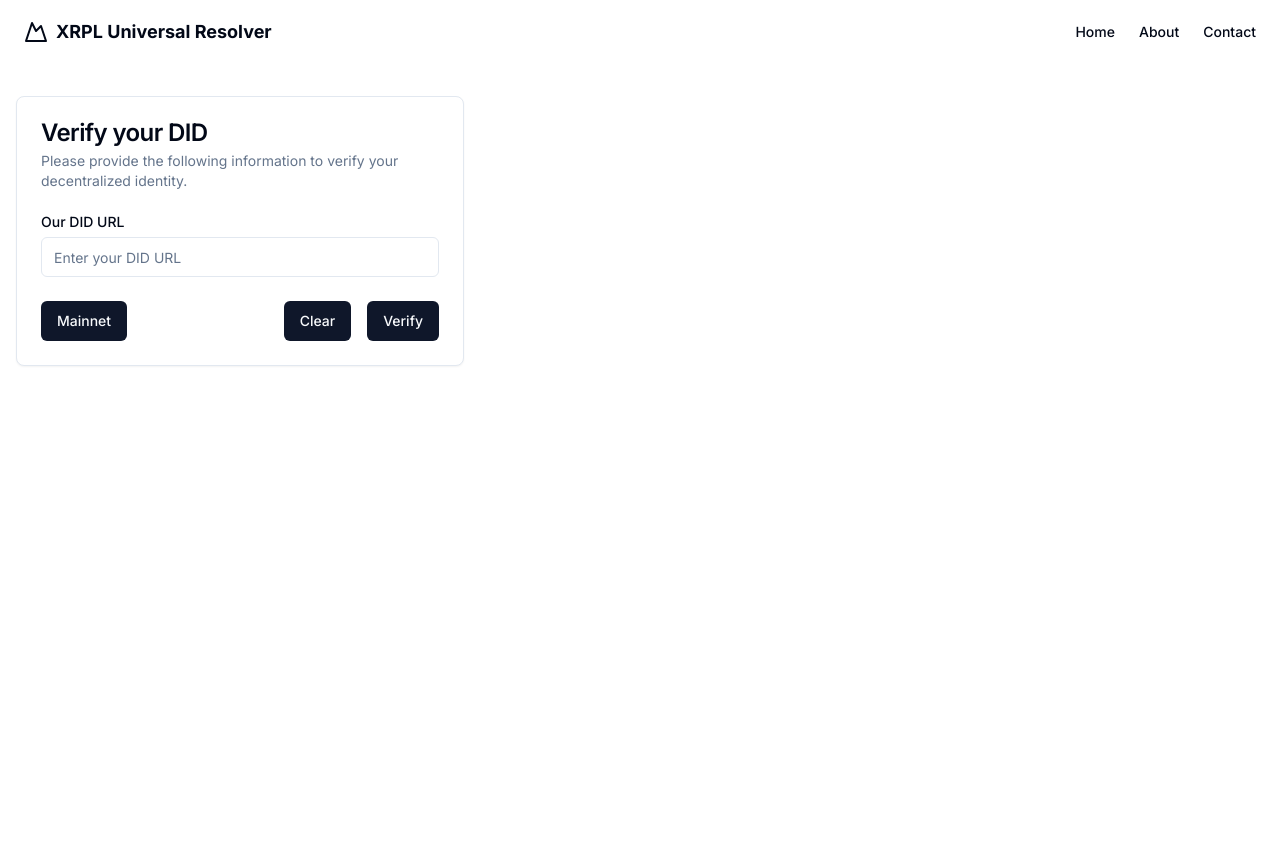
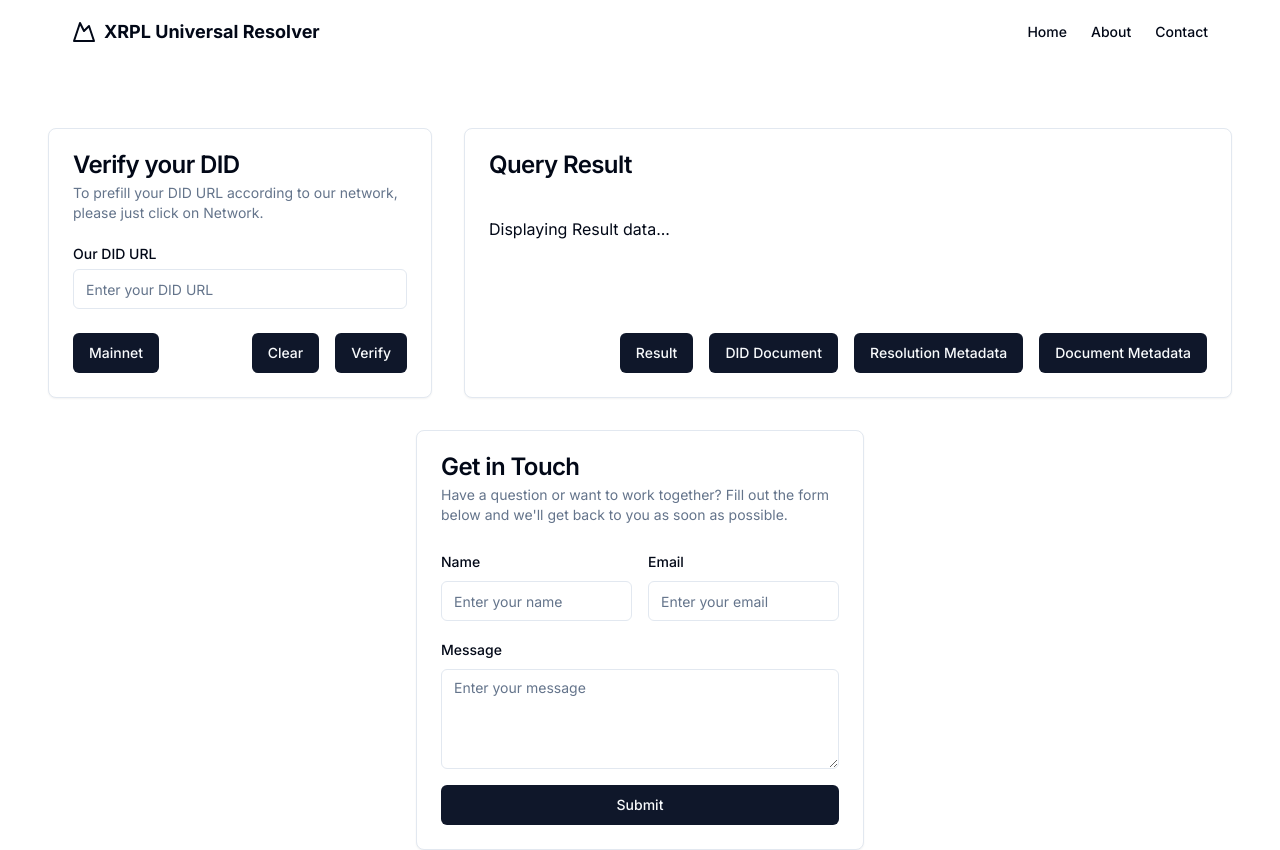
Before and after one commit to iceywil/XRPL-Resolver, a Next.js app: page /dashboard in a window 1280 px wide. Before the commit the page ends 800 px from the top, so only its background shows below. Built offline with nearby package versions, Linux system fonts and the light colour scheme.

Commit message:
T'es beau sur tes photos

```diff
--- a/app/dashboard/page.tsx
+++ b/app/dashboard/page.tsx
@@ -5,6 +5,7 @@ import Link from 'next/link';
 import { Card, CardHeader, CardTitle, CardDescription, CardContent, CardFooter } from "@/components/ui/card";
 import { Label } from "@/components/ui/label";
 import { Input } from "@/components/ui/input";
+import { Textarea } from "@/components/ui/textarea";
 import { Button } from "@/components/ui/button";
 
 function NavBar() {
@@ -29,7 +30,7 @@ function NavBar() {
   );
 }
 
-function Identity() {
+function Identity({ onResultTypeChange }) {
   const [did, setDid] = useState('');
   const [network, setNetwork] = useState('Mainnet');
 
@@ -47,11 +48,16 @@ function Identity() {
     setDid('');
   };
 
+  const handleVerify = () => {
+    // Simulate verifying and fetching results
+    onResultTypeChange('Result');
+  };
+
   return (
-    <Card className="w-full max-w-md mt-8 ml-4">
+    <Card className="w-full md:max-w-sm mt-8 mx-auto md:mr-4 flex-grow">
       <CardHeader>
         <CardTitle>Verify your DID</CardTitle>
-        <CardDescription>Please provide the following information to verify your decentralized identity.</CardDescription>
+        <CardDescription>To prefill your DID URL according to our network, please just click on Network.</CardDescription>
       </CardHeader>
       <CardContent className="space-y-4">
         <div className="grid gap-2">
@@ -65,12 +71,71 @@ function Identity() {
         </div>
       </CardContent>
       <CardFooter className="flex justify-between space-x-4">
-        <Button onClick={handleToggleNetwork}>{network}</Button>
+        <Button onClick={handleToggleNetwork} className="flex-grow md:flex-grow-0">{network}</Button>
         <div className="flex space-x-4 ml-auto">
           <Button onClick={handleClear}>Clear</Button>
-          <Button>Verify</Button>
+          <Button onClick={handleVerify}>Verify</Button>
         </div>
       </CardFooter>
+    </Card>
+  );
+}
+
+function Result({ resultType, onResultTypeChange }) {
+  return (
+    <Card className="w-full md:flex-grow mt-8 mx-auto md:ml-4">
+      <CardHeader>
+        <CardTitle>Query Result</CardTitle>
+      </CardHeader>
+      <CardContent className="space-y-4">
+        <div className="mt-4 min-h-[92px]">
+          {resultType === 'Result' && <div>Displaying Result data...</div>}
+          {resultType === 'DID Document' && <div>Displaying DID Document data...</div>}
+          {resultType === 'Resolution Metadata' && <div>Displaying Resolution Metadata data...</div>}
+          {resultType === 'Document Metadata' && <div>Displaying Document Metadata data...</div>}
+        </div>
+      </CardContent>
+      <CardFooter className="flex space-x-4 ml-auto justify-end">
+        <Button onClick={() => onResultTypeChange('Result')}>Result</Button>
+        <Button onClick={() => onResultTypeChange('DID Document')}>DID Document</Button>
+        <Button onClick={() => onResultTypeChange('Resolution Metadata')}>Resolution Metadata</Button>
+        <Button onClick={() => onResultTypeChange('Document Metadata')}>Document Metadata</Button>
+      </CardFooter>
+    </Card>
+  );
+}
+
+function Contact() {
+  return (
+    <Card className="w-full max-w-md mt-8 mx-auto">
+      <CardHeader>
+        <CardTitle>Get in Touch</CardTitle>
+        <CardDescription>
+          Have a question or want to work together? Fill out the form below and we'll get back to you as soon as
+          possible.
+        </CardDescription>
+      </CardHeader>
+      <CardContent>
+        <form className="space-y-4">
+          <div className="grid grid-cols-2 gap-4">
+            <div className="space-y-2">
+              <Label htmlFor="name">Name</Label>
+              <Input id="name" placeholder="Enter your name" />
+            </div>
+            <div className="space-y-2">
+              <Label htmlFor="email">Email</Label>
+              <Input id="email" type="email" placeholder="Enter your email" />
+            </div>
+          </div>
+          <div className="space-y-2">
+            <Label htmlFor="message">Message</Label>
+            <Textarea id="message" placeholder="Enter your message" className="min-h-[100px]" />
+          </div>
+          <Button type="submit" className="w-full">
+            Submit
+          </Button>
+        </form>
+      </CardContent>
     </Card>
   );
 }
@@ -95,10 +160,16 @@ function MountainIcon(props) {
 }
 
 export default function App() {
+  const [resultType, setResultType] = useState('Result');
+
   return (
-    <div>
+    <div className="space-y-8 px-4 md:px-12">
       <NavBar />
-      <Identity />
+      <div className="flex flex-col md:flex-row md:space-x-4">
+        <Identity onResultTypeChange={setResultType} />
+        <Result resultType={resultType} onResultTypeChange={setResultType} />
+      </div>
+      <Contact />
     </div>
   );
 }
--- /dev/null
+++ b/components/ui/textarea.tsx
@@ -0,0 +1,24 @@
+import * as React from "react"
+
+import { cn } from "@/lib/utils"
+
+export interface TextareaProps
+  extends React.TextareaHTMLAttributes<HTMLTextAreaElement> {}
+
+const Textarea = React.forwardRef<HTMLTextAreaElement, TextareaProps>(
+  ({ className, ...props }, ref) => {
+    return (
+      <textarea
+        className={cn(
+          "flex min-h-[80px] w-full rounded-md border border-input bg-background px-3 py-2 text-sm ring-offset-background placeholder:text-muted-foreground focus-visible:outline-none focus-visible:ring-2 focus-visible:ring-ring focus-visible:ring-offset-2 disabled:cursor-not-allowed disabled:opacity-50",
+          className
+        )}
+        ref={ref}
+        {...props}
+      />
+    )
+  }
+)
+Textarea.displayName = "Textarea"
+
+export { Textarea }
--- a/package.json
+++ b/package.json
@@ -16,11 +16,13 @@
     "i": "^0.3.7",
     "lucide-react": "^0.395.0",
     "next": "14.2.4",
+    "qrcode.react": "^3.1.0",
     "react": "^18",
     "react-dom": "^18",
     "shadcn-ui": "^0.8.0",
     "tailwind-merge": "^2.3.0",
-    "tailwindcss-animate": "^1.0.7"
+    "tailwindcss-animate": "^1.0.7",
+    "textarea": "^0.3.0"
   },
   "devDependencies": {
     "@types/node": "^20",
```
Also changed, not shown: 1 other file (tests, documents, lock files or other folders).
